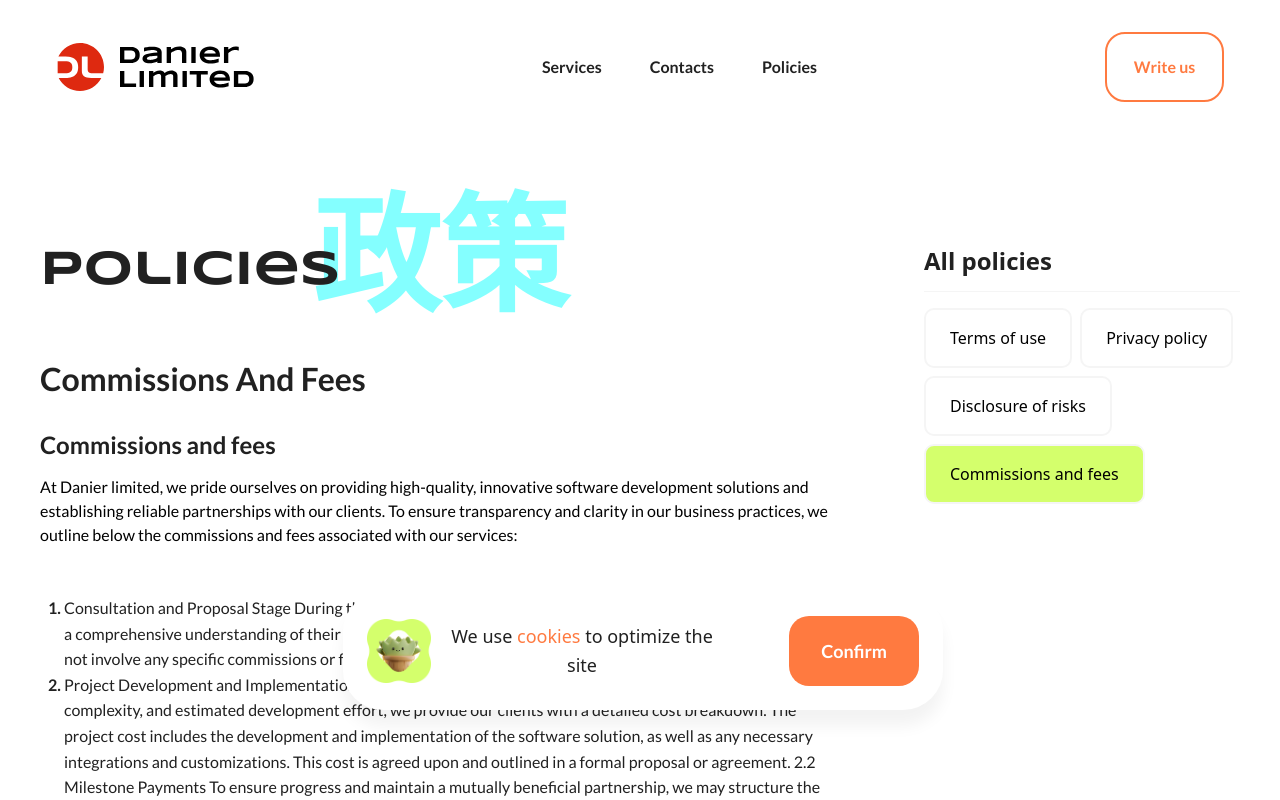
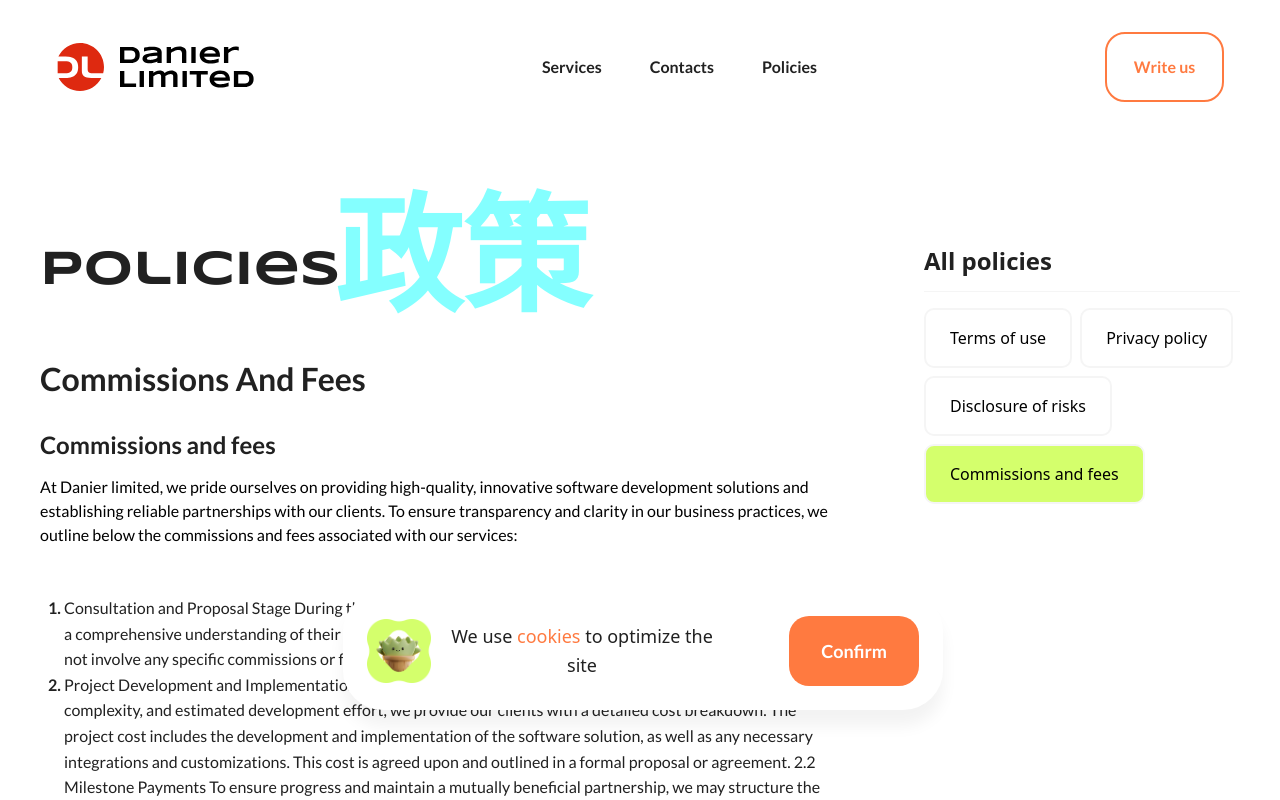
Before and after one commit to condratf/n2m, a Next.js app: page /policies/CommissionsAndFees in a window 1280 px wide. Shown: the top 800 px of the page. Built offline with nearby package versions, Linux system fonts and the light colour scheme.

Commit message:
policies container before fix

```diff
--- a/src/app/policies/styles.module.scss
+++ b/src/app/policies/styles.module.scss
@@ -29,7 +29,7 @@
   &::before {
     content: '政策';
     position: absolute;
-    width: 256px;
+    width: 300px;
     height: 154px;
     left: calc(50% - 256px/2);
     top: -70px;
@@ -45,7 +45,7 @@
     z-index: -2;
 
     @media #{$mobile} {
-      width: 128px;
+      width: 131px;
       height: 77px;
       left: 120px;
       top: -43px;
```
